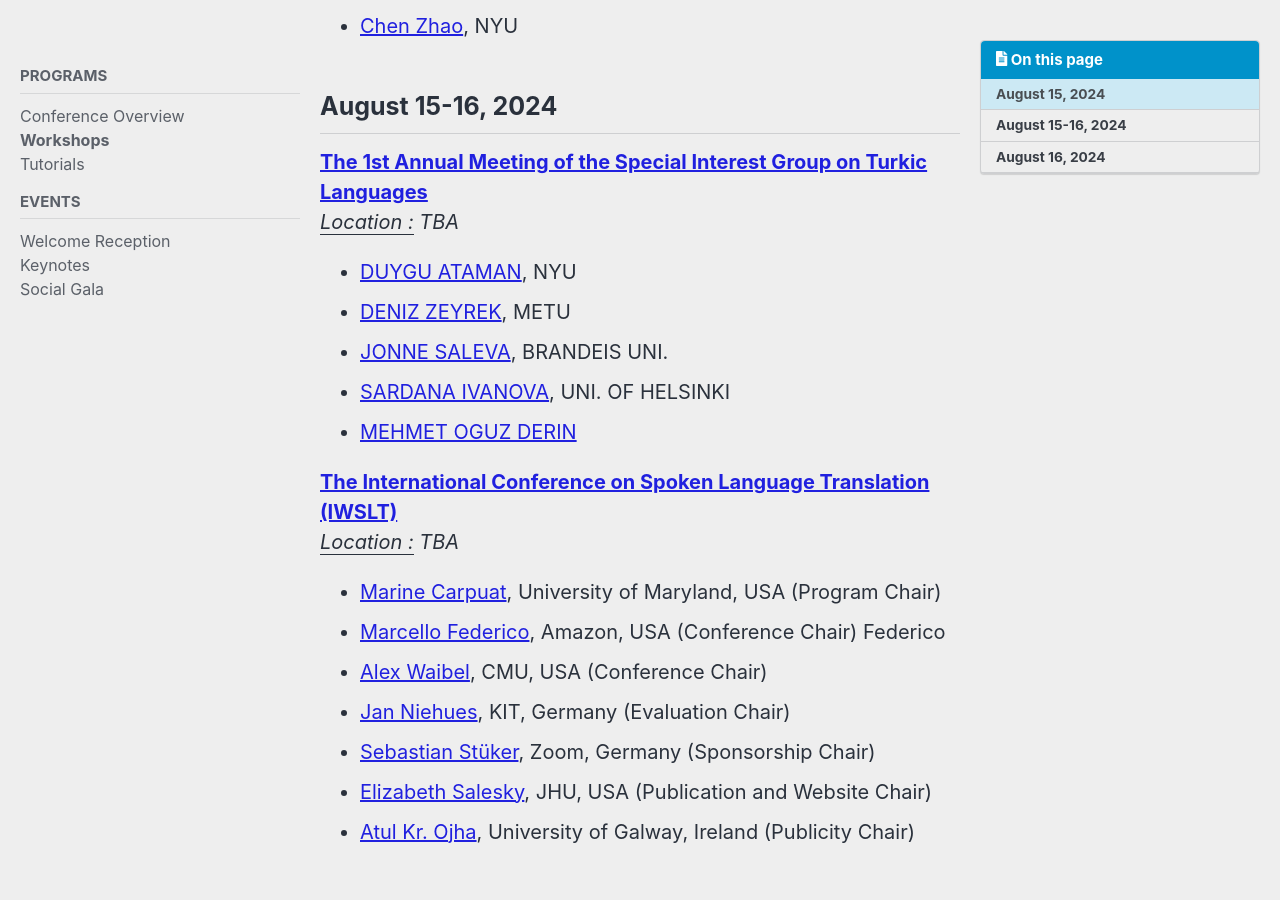
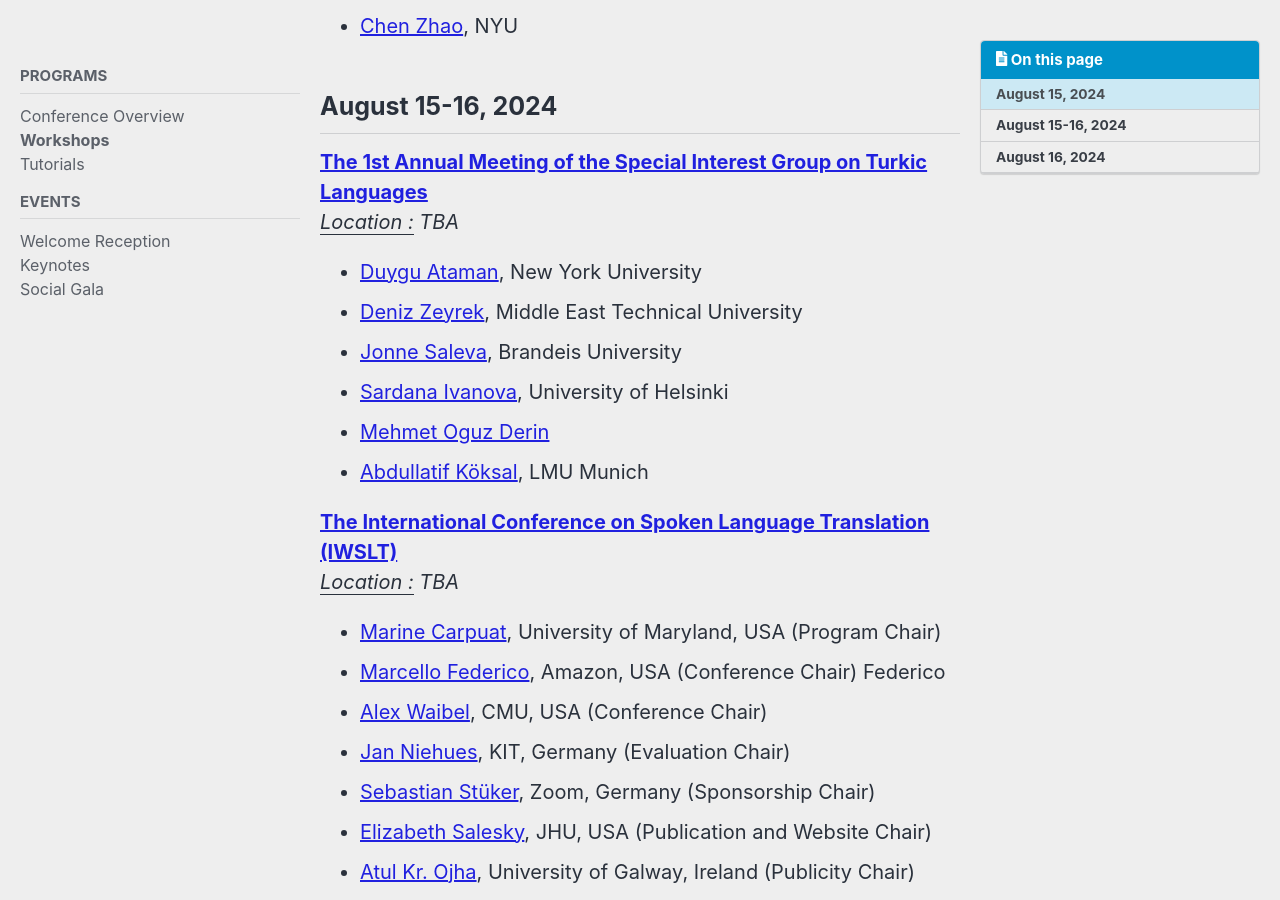
Before and after one commit to acl-org/acl-2024, a Jekyll site: the page built from _pages/program/workshops.md, in a window 1280 px wide and 900 px high, scrolled down 6149 px. Built offline with Jekyll 4.4.1, drawn with Linux system fonts in a browser that asks for light colours; cached includes are drawn as plain includes; nearby versions of some CDN libraries.

Commit message:
Update workshops.md

```diff
--- a/_pages/program/workshops.md
+++ b/_pages/program/workshops.md
@@ -171,11 +171,12 @@
 
 [**The 1st Annual Meeting of the Special Interest Group on Turkic Languages**](https://sigturk.com/workshop)<br>
 <i><u>Location :</u> TBA </i>
-* [DUYGU ATAMAN](mailto:ataman@nyu.edu), NYU
-* [DENIZ ZEYREK](mailto:dezeyrek@metu.edu.tr), METU
-* [JONNE SALEVA](mailto:jonnesaleva@brandeis.edu), BRANDEIS UNI.
-* [SARDANA IVANOVA](mailto:sardana.ivanova@helsinki.fi), UNI. OF HELSINKI
-* [MEHMET OGUZ DERIN](mailto:mehmetoguzderin@mehmetoguzderin.com)
+* [Duygu Ataman](mailto:ataman@nyu.edu), New York University
+* [Deniz Zeyrek](mailto:dezeyrek@metu.edu.tr), Middle East Technical University
+* [Jonne Saleva](mailto:jonnesaleva@brandeis.edu), Brandeis University
+* [Sardana Ivanova](mailto:sardana.ivanova@helsinki.fi), University of Helsinki
+* [Mehmet Oguz Derin](mailto:mehmetoguzderin@mehmetoguzderin.com)
+* [Abdullatif Köksal](mailto:akoksal@cis.lmu.de), LMU Munich
 
 [**The International Conference on Spoken Language Translation (IWSLT)**](https://iwslt.org/2024/)<br>
 <i><u>Location :</u> TBA </i>
```
